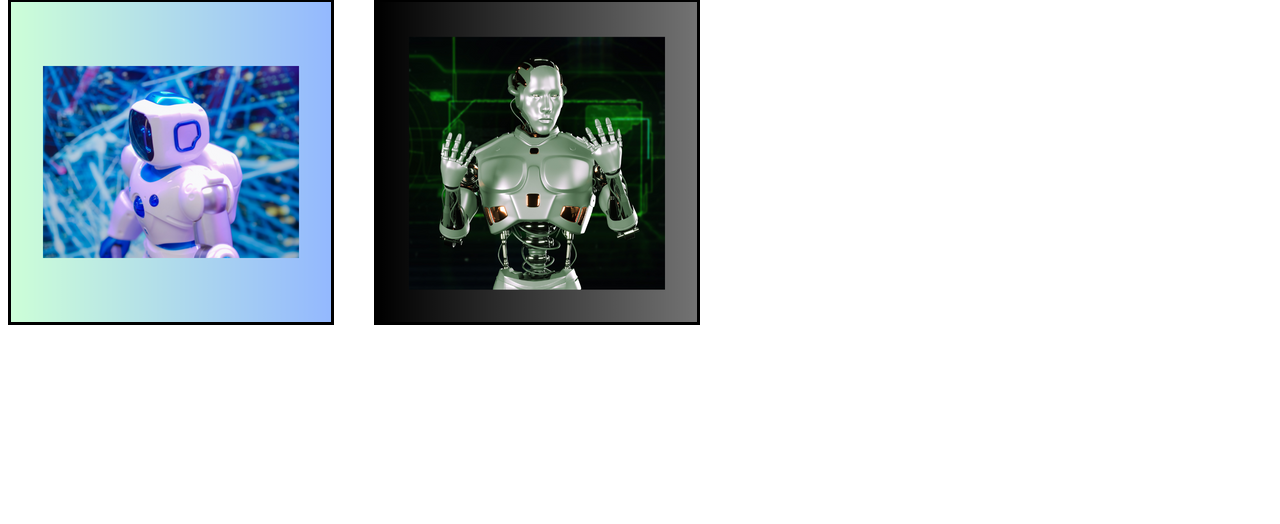
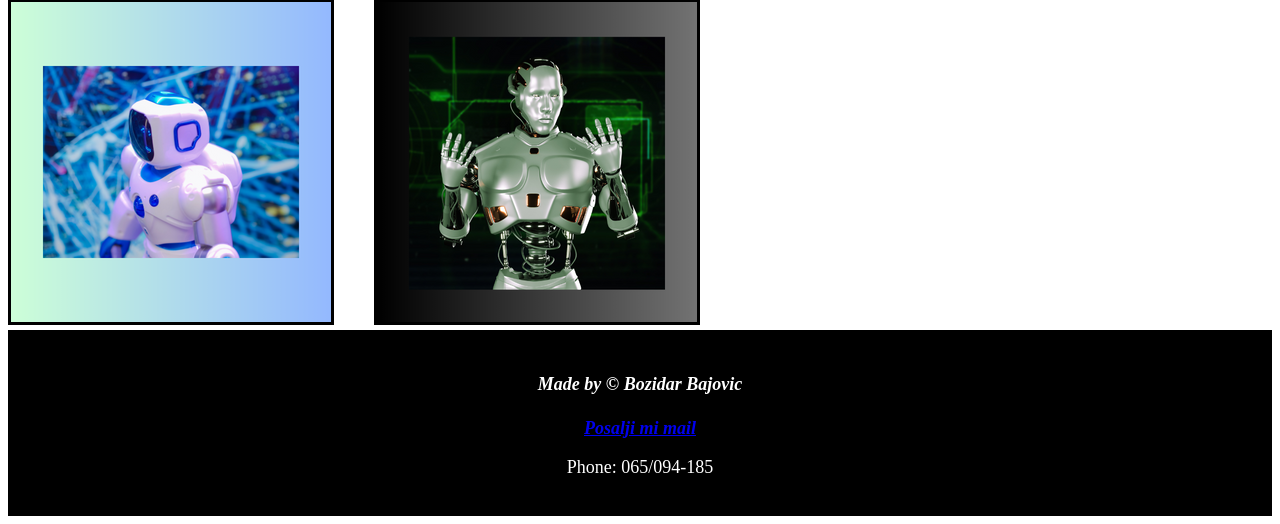
Before and after one commit to Bozidar99/Flask-based-Robotics-Website, a Flask app: page / in a window 1280 px wide. Shown: the part 1626-2150 px from the top of the page. Before the commit the page ends 1951 px from the top, so only its background shows below. Run offline with Flask 3, Linux system fonts and the light colour scheme.

Commit message:
Vasa poruka commit

```diff
--- a/static/index.css
+++ b/static/index.css
@@ -87,3 +87,18 @@ nav ul li a{
     margin-right: 35px;
     border: 3px solid black;
 }
+
+footer {
+    position: static;
+    background-color: black;
+    color: white;
+    padding: 20px;
+    display: flex;
+    flex-direction: column;
+    align-items: center;
+}
+
+footer h4,
+footer p {
+    text-align: center;
+}
--- a/templates/index.html
+++ b/templates/index.html
@@ -126,5 +126,11 @@
 
 
     </main>
+
+    <footer>
+        <h4><em>Made by © Bozidar Bajovic</em></h4>
+        <a href="mailto:bbajovic7@gmail.com"><strong><em>Posalji mi mail</em></strong></a>
+        <p>Phone: 065/094-185</p>
+    </footer>
 </body>
 </html>
```
